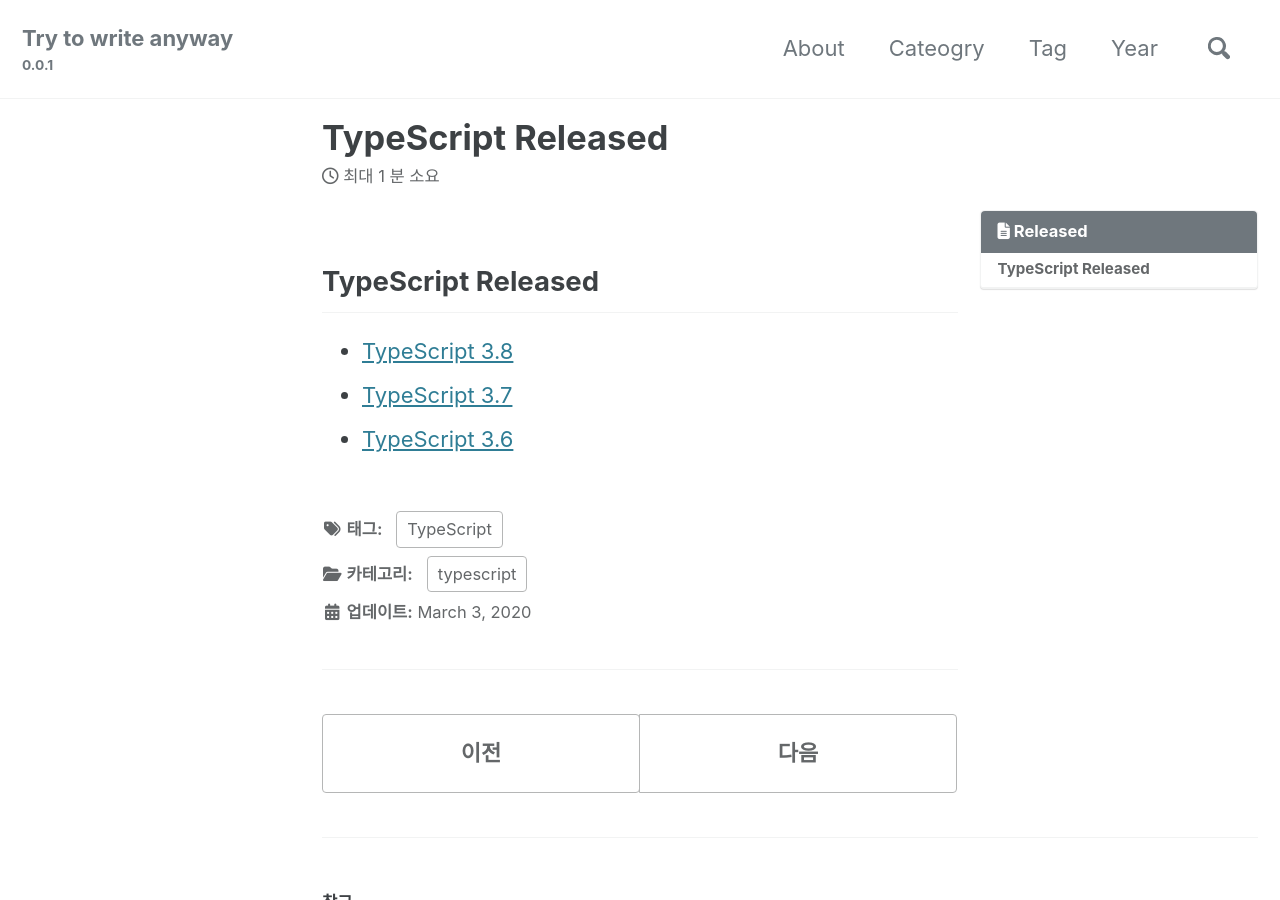
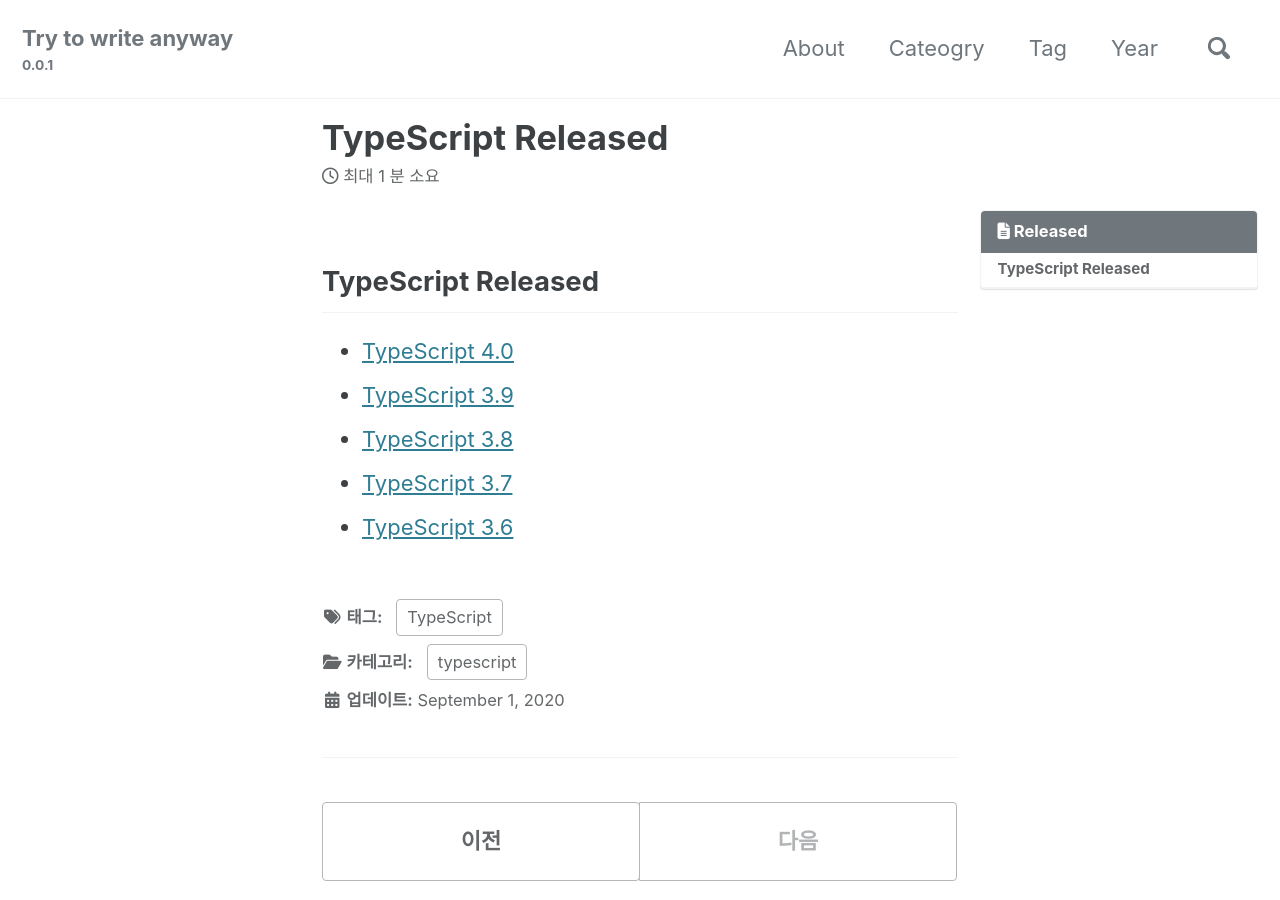
Before and after one commit to geeksaga/geeksaga.github, a Jekyll site: the page built from _posts/typescript/2020-03-03-typescript-released.md, in a window 1280 px wide and 900 px high. Built offline with Jekyll 4.4.1, drawn with Linux system fonts in a browser that asks for light colours; cached includes are drawn as plain includes; nearby versions of some CDN libraries; comment, search, counter and statistics services are not loaded.

Commit message:
Update typescript released info

```diff
--- a/_posts/typescript/2020-03-03-typescript-released.md
+++ b/_posts/typescript/2020-03-03-typescript-released.md
@@ -5,6 +5,8 @@ category:
   - typescript
 tags:
   - TypeScript
+
+date: Tue Sep  1 10:14:02 KST 2020
 
 toc: true
 toc_label: "Released"
@@ -14,6 +16,9 @@ comments: false
 
 ## TypeScript Released
 
-* [TypeScript 3.8](hhttps://devblogs.microsoft.com/typescript/announcing-typescript-3-8/ "TypeScript 3.8"){:target="blank"}
+
+* [TypeScript 4.0](https://devblogs.microsoft.com/typescript/announcing-typescript-4-0/ "TypeScript 4.0"){:target="blank"}
+* [TypeScript 3.9](https://devblogs.microsoft.com/typescript/announcing-typescript-3-9/ "TypeScript 3.9"){:target="blank"}
+* [TypeScript 3.8](https://devblogs.microsoft.com/typescript/announcing-typescript-3-8/ "TypeScript 3.8"){:target="blank"}
 * [TypeScript 3.7](https://devblogs.microsoft.com/typescript/announcing-typescript-3-7/ "TypeScript 3.7"){:target="blank"}
 * [TypeScript 3.6](https://devblogs.microsoft.com/typescript/announcing-typescript-3-6/ "TypeScript 3.6"){:target="blank"}
```
